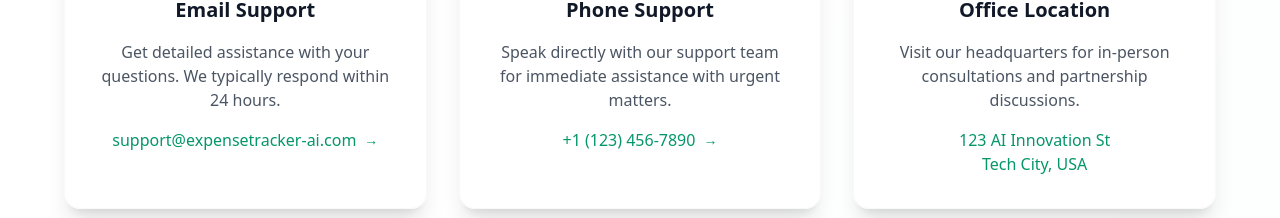
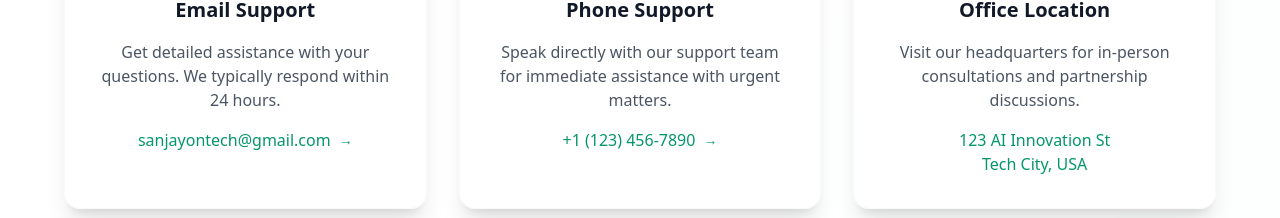
Before and after one commit to sanjayontech/next-expanse-tracker, a Next.js app: page /contact in a window 1280 px wide. Shown: the part 1079-1297 px from the top of the page. Built offline with nearby package versions, Linux system fonts and the light colour scheme; no server answers.

Commit message:
feat: Update contact email address to sanjayontech@gmail.com

```diff
--- a/app/contact/page.tsx
+++ b/app/contact/page.tsx
@@ -83,7 +83,7 @@
                                     className='inline-flex items-center gap-2 text-emerald-600 dark:text-emerald-400 hover:text-emerald-700 dark:hover:text-emerald-300 font-medium transition-colors duration-200 text-sm sm:text-base break-all sm:break-normal'
                                 >
                                     <span className='hidden sm:inline'>
-                                        support@expensetracker-ai.com
+                                        sanjayontech@gmail.com
                                     </span>
                                     <span className='sm:hidden'>Email Us</span>
                                     <span className='text-sm'>→</span>
```
